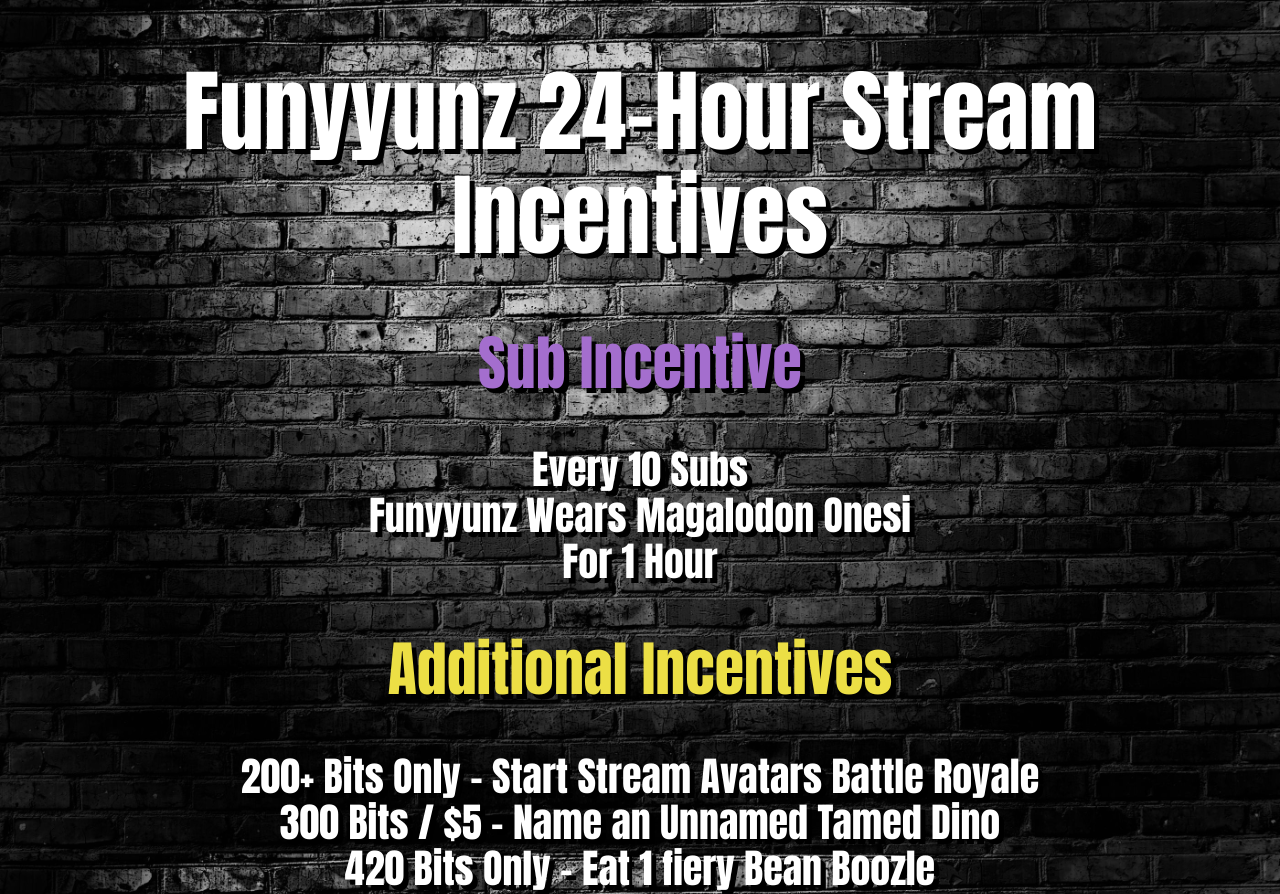
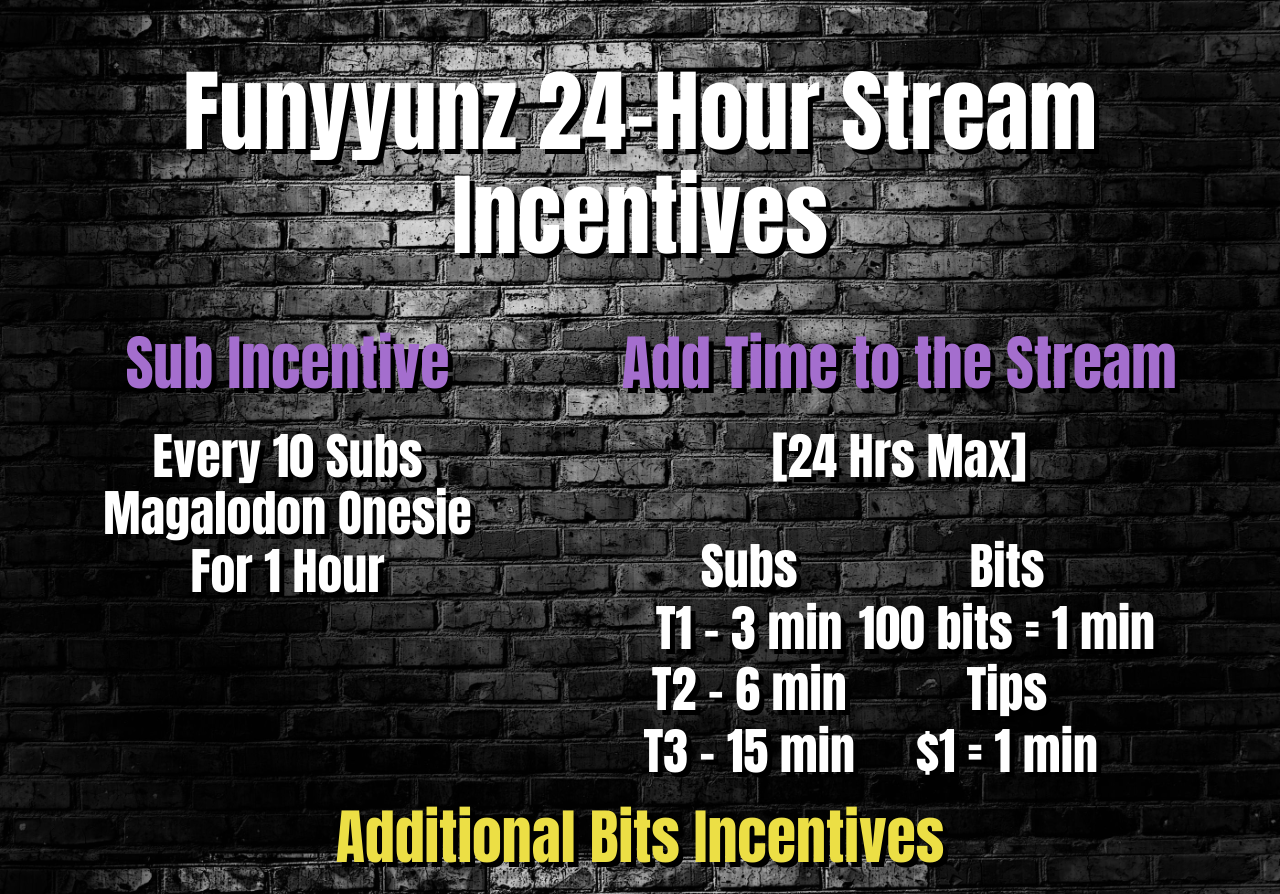
Before and after one commit to GeoffrySheehan/stream-incentives, a plain HTML site: page index.html in a window 1280 px wide. Shown: the top 894 px of the page. Drawn offline with Linux system fonts and the light colour scheme.

Commit message:
Updated for 2021-05-21 stream

```diff
--- a/css/style.css
+++ b/css/style.css
@@ -1,24 +1,3 @@
-/* Box Model Hack */
-* {
-   -webkit-box-sizing: border-box;
-      -moz-box-sizing: border-box;
-           box-sizing: border-box;
-}
-
-/* Clear fix hack */
-.clearfix:after {
-   content: ".";
-   display: block;
-   clear: both;
-   visibility: hidden;
-   line-height: 0;
-   height: 0;
-}
-
-.clear {
-   clear: both;
-}
-
 /******************************************
 /* BASE STYLES
 /*******************************************/
@@ -56,10 +35,17 @@ h1 {
 
 h2 {
    font-size: 6em;
+   margin-top: 0;
+   margin-bottom: 3rem;
 }
 
-span, p {
-   font-size: 4em;
+h3 {
+   font-size: 5em;
+}
+
+span, p, table {
+   font-size: 5em;
+   margin-top: 0;
 }
 
 .primary-color {
@@ -73,3 +59,13 @@ span, p {
 span {
    display: block;
 }
+
+.flex {
+   display: flex;
+   justify-content: center;
+   gap: 15em;
+}
+
+table {
+   margin: 0 auto 2rem auto;
+}
--- a/index.html
+++ b/index.html
@@ -14,16 +14,43 @@
 	</head>
 	<body>
 		<h1>Funyyunz 24-Hour Stream Incentives</h1>
-		<h2 class="primary-color">Sub Incentive</h2>
-		<p>
-			Every 10 Subs<br/>
-			Funyyunz Wears Magalodon Onesi<br/>
-			For 1 Hour
-		</p>
-		<h2 class="secondary-color">Additional Incentives</h2>
+		<div class="flex">
+			<section class="flex-item">
+				<h2 class="primary-color">Sub Incentive</h2>
+				<p>
+					Every 10 Subs<br/>
+					Magalodon Onesie<br/>
+					For 1 Hour
+				</p>
+			</section>
+			<section class="flex-item">
+				<h2 class="primary-color">Add Time to the Stream</h2>
+				<p>[24 Hrs Max]</p>
+				<table>
+					<tr>
+						<td>Subs</td>
+						<td>Bits</td>
+					</tr>
+					<tr>
+						<td>T1 - 3 min</td>
+						<td>100 bits = 1 min</td>
+					</tr>
+					<tr>
+						<td>T2 - 6 min</td>
+						<td>Tips</td>
+					</tr>
+					<tr>
+						<td>T3 - 15 min</td>
+						<td>$1 = 1 min</td>
+					</tr>
+				</table>
+
+
+			</section>
+		</div>
+		<h2 class="secondary-color">Additional Bits Incentives</h2>
 		<span>200+ Bits Only - Start Stream Avatars Battle Royale</span>
 		<span>300 Bits / $5 - Name an Unnamed Tamed Dino</span>
-		<span>420 Bits Only - Eat 1 fiery Bean Boozle</span>
 		<span>1000 Bits / $15 - Rename Tamed Dino </span>
 		<span>1500 Bits / $20 - Destroy an Item</span>
 		<span>2500 Bits / $35 - Kill a Tamed Dino</span>
```
